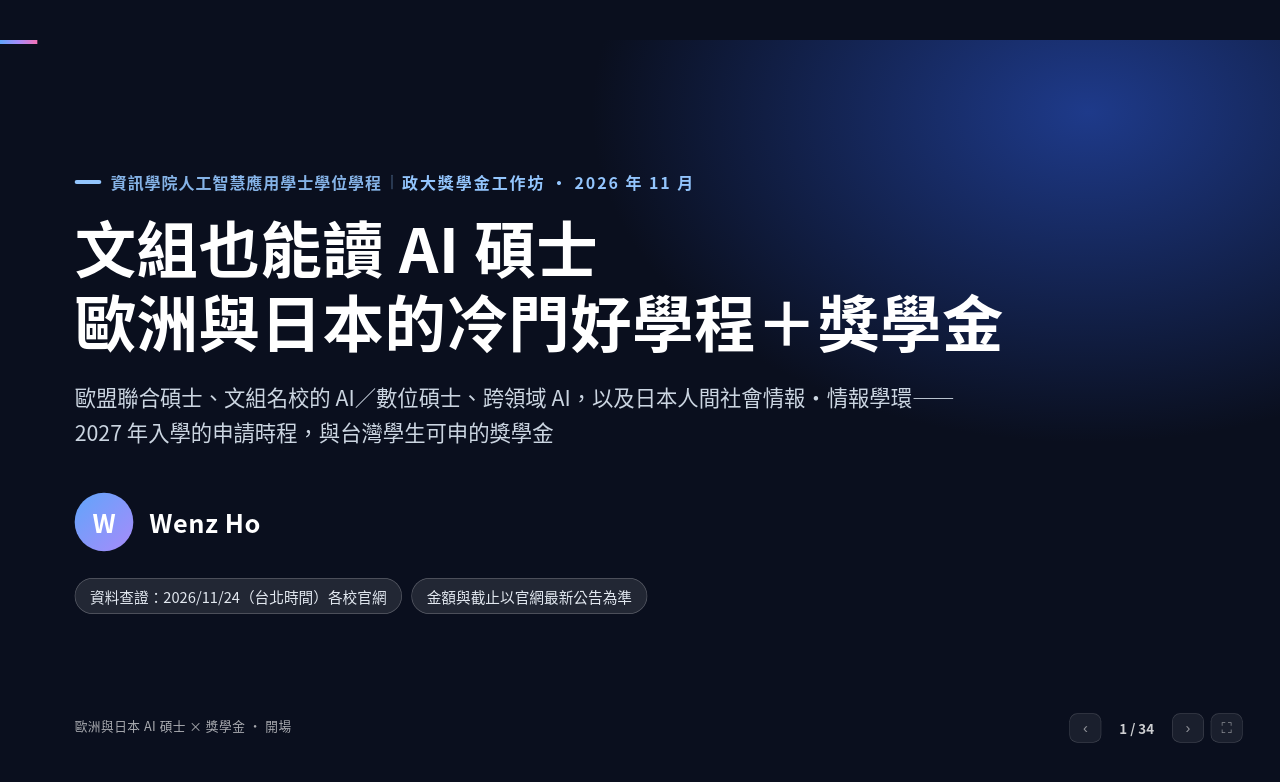
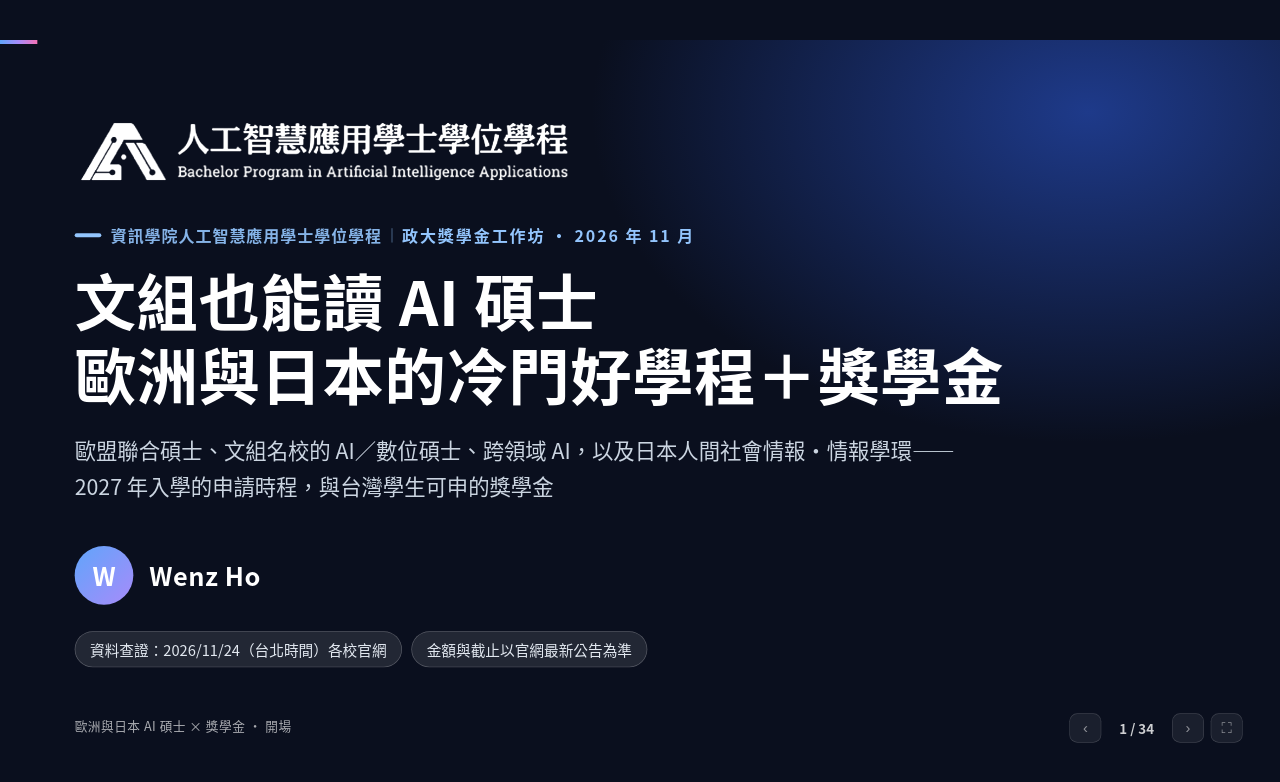
Before and after one commit to wenzhotw/ai-masters-scholarship-guide, a plain HTML site: page index.html in a window 1280 px wide. Drawn offline with Linux system fonts and the light colour scheme.

Commit message:
Cover: add reversed (white) 人工智慧應用學士學位學程 logo

```diff
--- a/index.html
+++ b/index.html
@@ -242,9 +242,13 @@ html.m .cap{white-space:normal;max-width:none;left:8px;right:8px;text-align:righ
 html.m .kicker{flex-wrap:wrap;row-gap:4px;column-gap:10px}
 html.m .kicker .kx{display:none}
 html.m .kicker .kr{flex-basis:100%}
+
+.cover-logo{display:block;height:104px;width:auto;margin:0 0 56px;align-self:flex-start}
+html.m .cover-logo{height:auto;width:min(100%,420px);margin-bottom:24px}
 </style></head><body>
 <div id="viewport"><div id="stage"><div id="bar"></div>
-<section class="slide s-ink dark title-slide" data-sec="開場"><div class="kicker"><span class="org">資訊學院人工智慧應用學士學位學程</span><span class="kx"></span><span class="kr">政大獎學金工作坊 ・ 2026 年 11 月</span></div>
+<section class="slide s-ink dark title-slide" data-sec="開場"><img class="cover-logo" src="images/aia-logo-white.webp" width="1842" height="256" alt="政治大學資訊學院 人工智慧應用學士學位學程 Bachelor Program in Artificial Intelligence Applications">
+<div class="kicker"><span class="org">資訊學院人工智慧應用學士學位學程</span><span class="kx"></span><span class="kr">政大獎學金工作坊 ・ 2026 年 11 月</span></div>
 <h1>文組也能讀 AI 碩士<br>歐洲與日本的冷門好學程＋獎學金</h1>
 <div class="sub">歐盟聯合碩士、文組名校的 AI／數位碩士、跨領域 AI，以及日本人間社會情報・情報學環——<br>2027 年入學的申請時程，與台灣學生可申的獎學金</div>
 <div class="presenter"><div class="av">W</div><b>Wenz Ho</b></div>
```
Also changed, not shown: images/aia-logo-white.webp (added).
